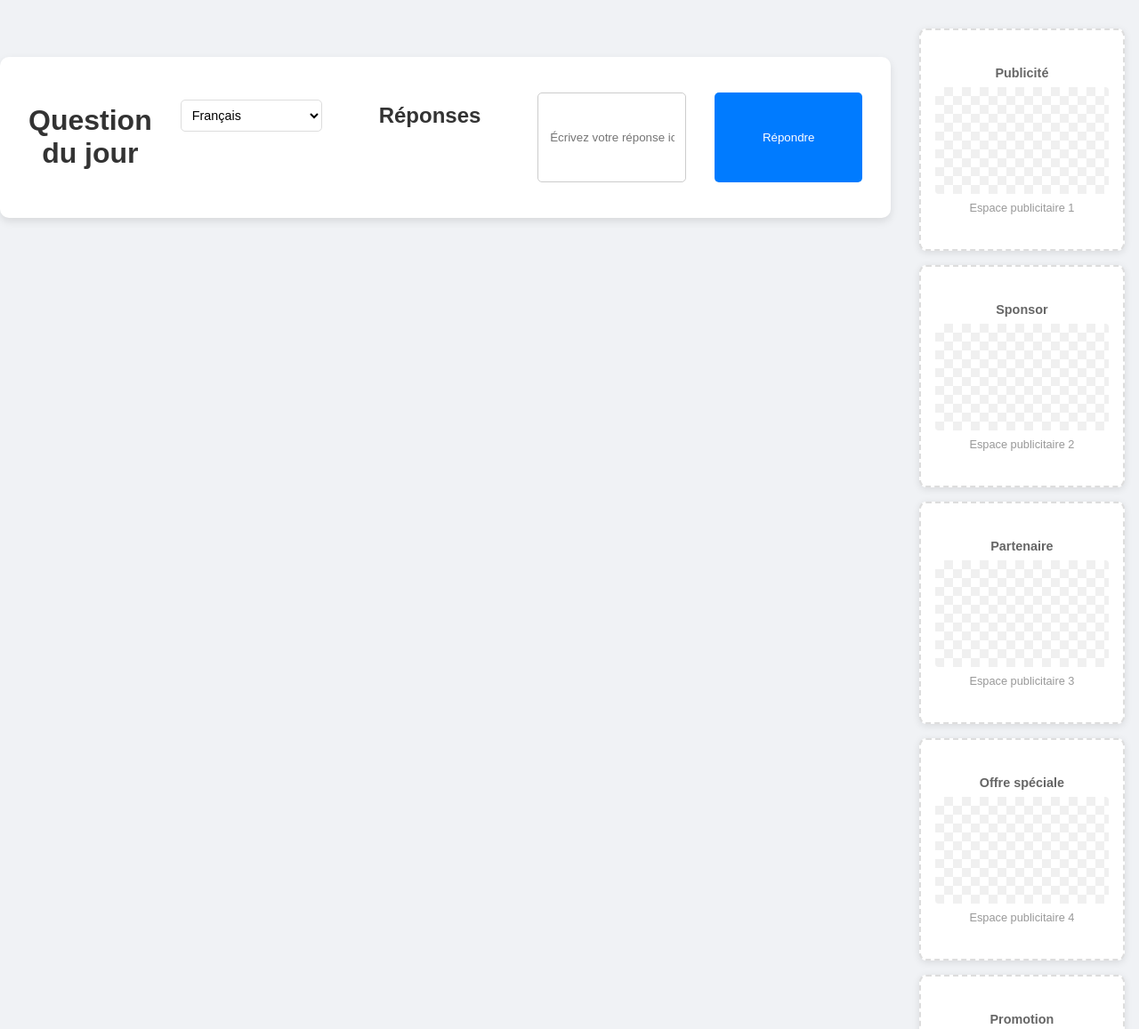
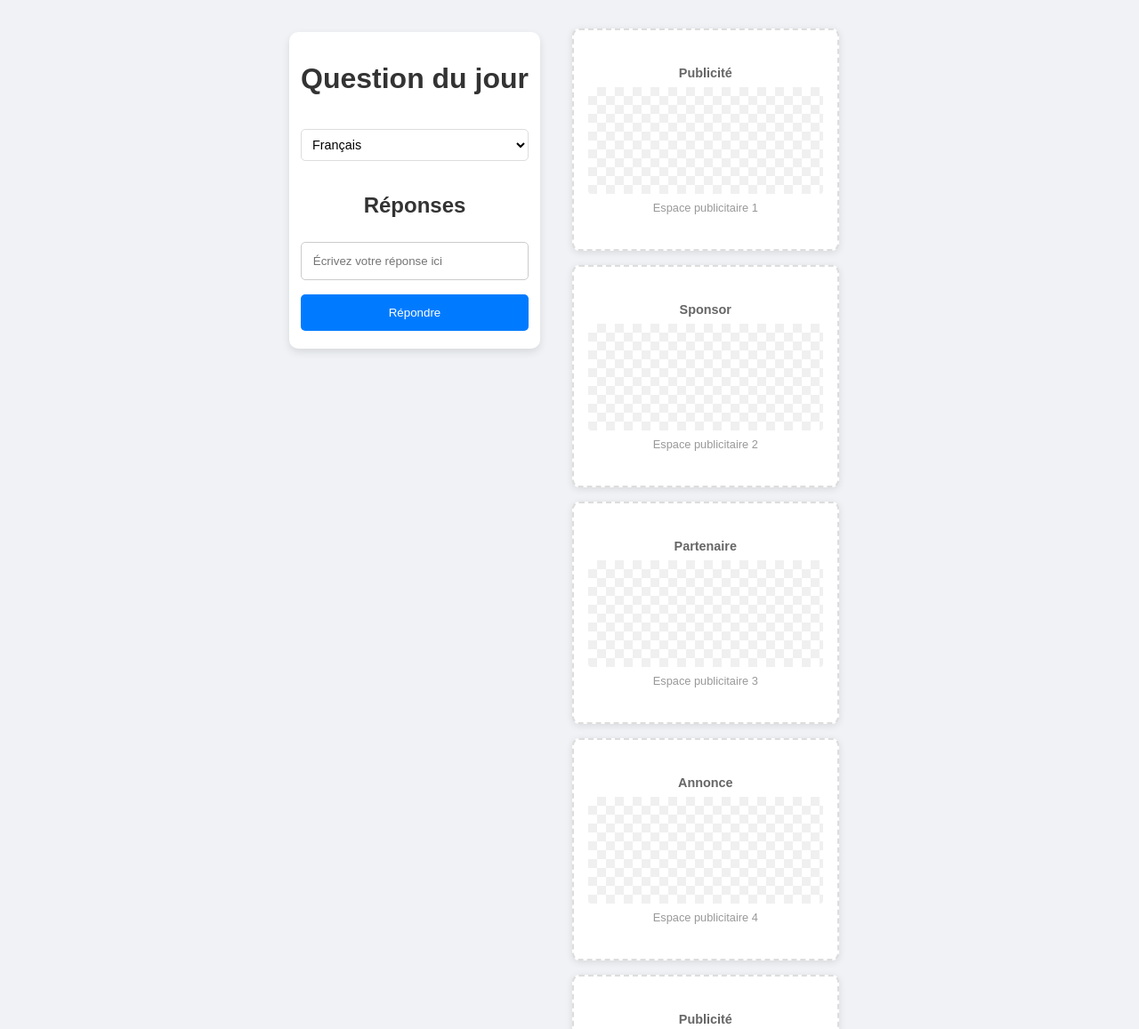
Before and after one commit to ysilue2002/qday, a website: page frontend/question.html in a window 1280 px wide. Shown: the top 1157 px of the page at 89% size. Drawn offline with Linux system fonts and the light colour scheme.

Commit message:
Implement vertical layout for desktop with sidebar ads

```diff
--- a/frontend/question.html
+++ b/frontend/question.html
@@ -7,7 +7,8 @@
   <link rel="stylesheet" href="style.css">
 </head>
 <body>
-  <div class="container question-container">
+  <div class="question-container">
+    <div class="container">
       <h1 data-translate="question_of_the_day">Question du jour</h1>
       <div id="questionBox"></div>
       <h2 data-translate="answers_title">Réponses</h2>
@@ -37,13 +38,13 @@
       </div>
 
       <div class="ad-banner">
-      <h4>Offre spéciale</h4>
+        <h4>Annonce</h4>
         <div class="ad-placeholder"></div>
         <p>Espace publicitaire 4</p>
       </div>
 
       <div class="ad-banner">
-      <h4>Promotion</h4>
+        <h4>Publicité</h4>
         <div class="ad-placeholder"></div>
         <p>Espace publicitaire 5</p>
       </div>
@@ -54,6 +55,7 @@
         <p>Espace publicitaire 6</p>
       </div>
     </div>
+  </div>
 
   <script src="translations.js"></script>
   <script src="question-simple.js"></script>
--- a/frontend/style.css
+++ b/frontend/style.css
@@ -1164,15 +1164,39 @@ button:hover {
   .question-container {
     display: flex;
     gap: 2rem;
+    align-items: flex-start;
   }
 
-  .main-content {
+  .question-container > .container {
     flex: 1;
+    display: flex;
+    flex-direction: column;
+    min-width: 0; /* Évite que le contenu ne déborde */
   }
 
   .ads-sidebar {
+    flex: 0 0 300px;
     display: flex;
-    width: 300px;
+    flex-direction: column;
+    gap: 1rem;
+  }
+
+  .ad-banner {
+    width: 100%;
+  }
+
+  .answer-card {
+    margin-bottom: 1rem;
+  }
+
+  .login-container {
+    padding: 0.25rem;
+  }
+
+  .container {
+    padding: 0.8rem;
+    margin: 0.25rem;
+    width: calc(100% - 0.5rem);
   }
 }
 
```
Lines whose indentation alone changed are shown as unchanged.
